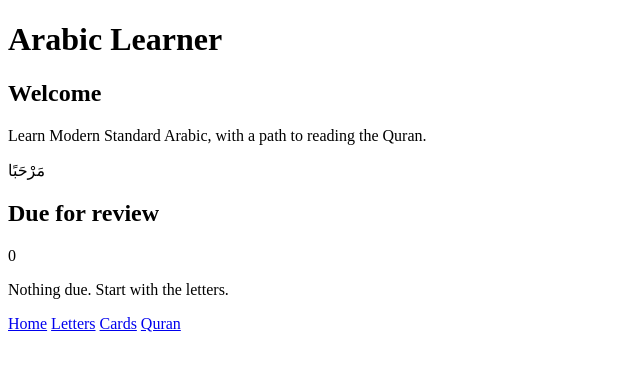
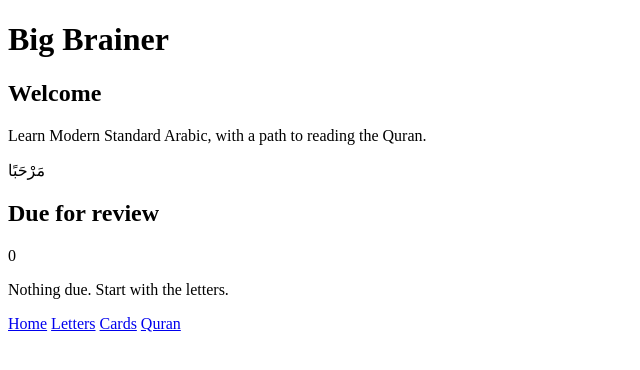
Before and after one commit to d-allen0/big-brainer, a website with bundled scripts: page www/index.html in a window 1280 px wide. Shown: the whole page, without its empty margins (0-640 px from the left). Built offline with nearby package versions, Linux system fonts and the light colour scheme.

Commit message:
Rename app display name to "Big Brainer"
Changes only the visible name: launcher label (capacitor appName), page
title, header and Home screen title. appId and the IndexedDB name are
unchanged on purpose so updates install over the old build and keep progress.

Co-Authored-By: Claude Sonnet 5.5 <noreply@anthropic.com>
Claude-Session: https://claude.ai/code/session_01U4ZYa4NFEXAubgSq3Pnm4t

```diff
--- a/capacitor.config.json
+++ b/capacitor.config.json
@@ -1,5 +1,5 @@
 {
   "appId": "com.dallen0.arabiclearner",
-  "appName": "Arabic Learner",
+  "appName": "Big Brainer",
   "webDir": "www"
 }
--- a/www/app.js
+++ b/www/app.js
@@ -58,7 +58,7 @@ async function homeScreen() {
 
 // route name -> { title, render }
 export const screens = {
-  home: { title: "Arabic Learner", render: homeScreen },
+  home: { title: "Big Brainer", render: homeScreen },
   alphabet: { title: "Letters", render: comingSoon("Alphabet") },
   cards: { title: "Flashcards", render: comingSoon("Flashcards") },
   quran: { title: "Quran reading", render: comingSoon("Quran reading") },
--- a/www/index.html
+++ b/www/index.html
@@ -6,12 +6,12 @@
   <meta http-equiv="Content-Security-Policy"
         content="default-src 'self'; script-src 'self'; style-src 'self'; img-src 'self' data:; connect-src 'self'">
   <meta name="color-scheme" content="light dark">
-  <title>Arabic Learner</title>
+  <title>Big Brainer</title>
   <link rel="stylesheet" href="styles.css">
 </head>
 <body>
   <header class="topbar">
-    <h1 id="screen-title">Arabic Learner</h1>
+    <h1 id="screen-title">Big Brainer</h1>
   </header>
 
   <main id="view" aria-live="polite"></main>
```
